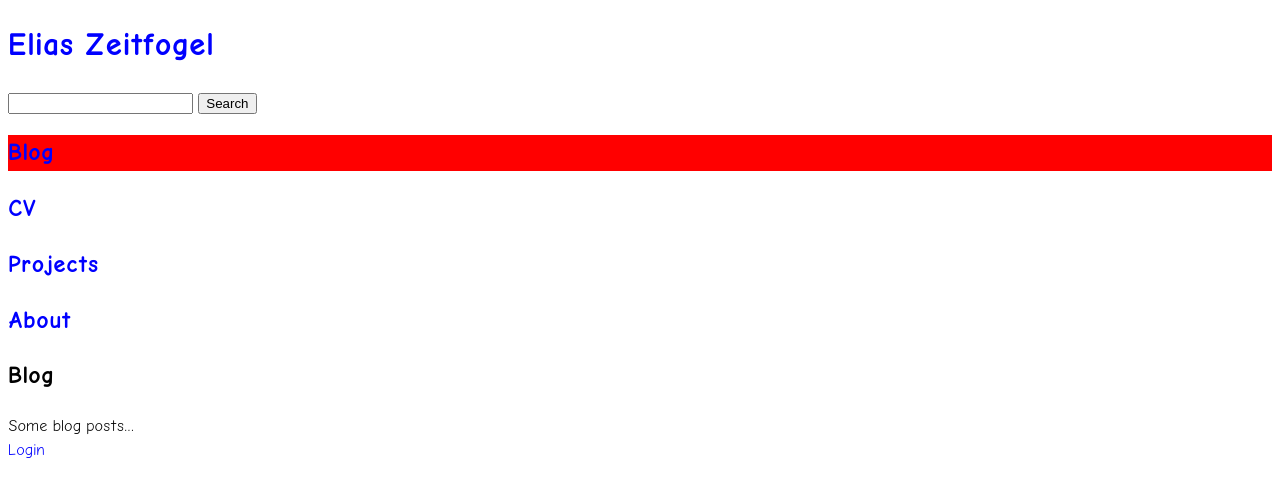
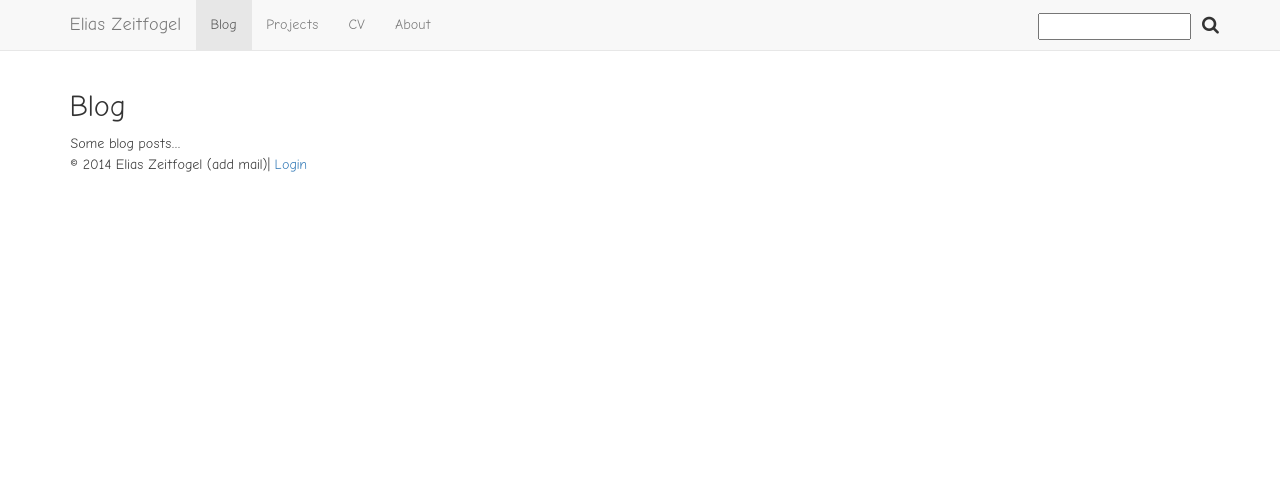
Before and after one commit to niijv/webvita-heroku, a Flask app: page / in a window 1280 px wide. Shown: the top 497 px of the page. Run offline with Flask 2, Linux system fonts and the light colour scheme; some libraries are stand-ins or nearby versions.

Commit message:
Added bootstrap styling

```diff
--- /dev/null
+++ b/static/css/font.css
@@ -0,0 +1,158 @@
+/* ==========================================================================
+   IMPLEMENTATION
+   ========================================================================== */
+
+body {
+    font-family: 'Comic Neue', sans-serif;
+    font-weight: 300;
+    font-size: 14px;
+    line-height: 1.5;
+    /* Enable a font's kerning: http://stackoverflow.com/questions/15160897/font-feature-settings-what-is-the-correct-syntax */
+    font-feature-settings: "kern";
+    -moz-font-feature-settings: "kern";
+    -webkit-font-feature-settings: "kern";
+}
+
+
+/*
+
+ 	font-weight: 100; Comic Neue Light
+ 	font-weight: 300; Comic Neue Regular
+ 	font-weight: 700; Comic Neue Bold
+	font-style: oblique; for the oblique equivalents.
+
+  Change 'Comic Neue' to 'Comic Neue Angular' for the Angular variants
+  For example Comic Neue Angular Bold Oblique would be:
+
+ 	body {
+		font-family: 'Comic Neue Angular', sans-serif;
+		font-style: oblique;
+		font-weight: 700;
+    font-size: 1em;
+    line-height: 1.5;
+ 	}
+	or in shorthand: body { font: oblique 700 1em/1.5 'Comic Neue Angular', sans-serif; }
+
+*/
+
+/* ==========================================================================
+   FONT STACK
+   ========================================================================== */
+
+/*	@font-face format credit to Chris Coyier http://css-tricks.com/snippets/css/using-font-face/ */
+/*	And John, Kevin & Sven Read http://www.newnet-soft.com/blog/csstypography */
+/*	An old but still great article on @font-face performance http://www.stevesouders.com/blog/2009/10/13/font-face-and-performance/ */
+
+@font-face {
+  font-family: 'Comic Neue';
+  src: url('../static/fonts/ComicNeue-Light.eot'); /* IE9 Compat Modes */
+  src: url('../static/fonts/ComicNeue-Light.eot?#iefix') format('embedded-opentype'), /* IE6-IE8 */
+       url('../static/fonts/ComicNeue-Light.woff') format('woff'), /* Modern Browsers */
+       url('../static/fonts/ComicNeue-Light.ttf')  format('truetype'); /* Safari, Android, iOS */
+  font-weight: 100;
+}
+
+@font-face {
+  font-family: 'Comic Neue';
+  src: url('../static/fonts/ComicNeue-Light-Oblique.eot'); /* IE9 Compat Modes */
+  src: url('../static/fonts/ComicNeue-Light-Oblique.eot?#iefix') format('embedded-opentype'), /* IE6-IE8 */
+       url('../static/fonts/ComicNeue-Light-Oblique.woff') format('woff'), /* Modern Browsers */
+       url('../static/fonts/ComicNeue-Light-Oblique.ttf')  format('truetype'); /* Safari, Android, iOS */
+  font-weight: 100;
+  font-style: oblique;
+}
+
+@font-face {
+  font-family: 'Comic Neue';
+  src: url('../static/fonts/ComicNeue-Regular.eot'); /* IE9 Compat Modes */
+  src: url('../static/fonts/ComicNeue-Regular.eot?#iefix') format('embedded-opentype'), /* IE6-IE8 */
+       url('../static/fonts/ComicNeue-Regular.woff') format('woff'), /* Modern Browsers */
+       url('../static/fonts/ComicNeue-Regular.ttf')  format('truetype'); /* Safari, Android, iOS */
+  font-weight: 300;
+}
+
+@font-face {
+  font-family: 'Comic Neue';
+  src: url('../static/fonts/ComicNeue-Regular-Oblique.eot'); /* IE9 Compat Modes */
+  src: url('../static/fonts/ComicNeue-Regular-Oblique.eot?#iefix') format('embedded-opentype'), /* IE6-IE8 */
+       url('../static/fonts/ComicNeue-Regular-Oblique.woff') format('woff'), /* Modern Browsers */
+       url('../static/fonts/ComicNeue-Regular-Oblique.ttf')  format('truetype'); /* Safari, Android, iOS */
+  font-weight: 300;
+  font-style: oblique;
+}
+
+@font-face {
+  font-family: 'Comic Neue';
+  src: url('../static/fonts/ComicNeue-Bold.eot'); /* IE9 Compat Modes */
+  src: url('../static/fonts/ComicNeue-Bold.eot?#iefix') format('embedded-opentype'), /* IE6-IE8 */
+       url('../static/fonts/ComicNeue-Bold.woff') format('woff'), /* Modern Browsers */
+       url('../static/fonts/ComicNeue-Bold.ttf')  format('truetype'); /* Safari, Android, iOS */
+  font-weight: 700;
+}
+
+@font-face {
+  font-family: 'Comic Neue';
+  src: url('../static/fonts/ComicNeue-Bold-Oblique.eot'); /* IE9 Compat Modes */
+  src: url('../static/fonts/ComicNeue-Bold-Oblique.eot?#iefix') format('embedded-opentype'), /* IE6-IE8 */
+       url('../static/fonts/ComicNeue-Bold-Oblique.woff') format('woff'), /* Modern Browsers */
+       url('../static/fonts/ComicNeue-Bold-Oblique.ttf')  format('truetype'); /* Safari, Android, iOS */
+  font-weight: 700;
+  font-style: oblique;
+}
+
+@font-face {
+  font-family: 'Comic Neue Angular';
+  src: url('../static/fonts/ComicNeue-Angular-Light.eot'); /* IE9 Compat Modes */
+  src: url('../static/fonts/ComicNeue-Angular-Light.eot?#iefix') format('embedded-opentype'), /* IE6-IE8 */
+       url('../static/fonts/ComicNeue-Angular-Light.woff') format('woff'), /* Modern Browsers */
+       url('../static/fonts/ComicNeue-Angular-Light.ttf')  format('truetype'); /* Safari, Android, iOS */
+  font-weight: 100;
+}
+
+@font-face {
+  font-family: 'Comic Neue Angular';
+  src: url('../static/fonts/ComicNeue-Angular-Light-Oblique.eot'); /* IE9 Compat Modes */
+  src: url('../static/fonts/ComicNeue-Angular-Light-Oblique.eot?#iefix') format('embedded-opentype'), /* IE6-IE8 */
+       url('../static/fonts/ComicNeue-Angular-Light-Oblique.woff') format('woff'), /* Modern Browsers */
+       url('../static/fonts/ComicNeue-Angular-Light-Oblique.ttf')  format('truetype'); /* Safari, Android, iOS */
+  font-weight: 100;
+  font-style: oblique;
+}
+
+@font-face {
+  font-family: 'Comic Neue Angular';
+  src: url('../static/fonts/ComicNeue-Angular-Regular.eot'); /* IE9 Compat Modes */
+  src: url('../static/fonts/ComicNeue-Angular-Regular.eot?#iefix') format('embedded-opentype'), /* IE6-IE8 */
+       url('../static/fonts/ComicNeue-Angular-Regular.woff') format('woff'), /* Modern Browsers */
+       url('../static/fonts/ComicNeue-Angular-Regular.ttf')  format('truetype'); /* Safari, Android, iOS */
+  font-weight: 300;
+}
+
+@font-face {
+  font-family: 'Comic Neue Angular';
+  src: url('../static/fonts/ComicNeue-Angular-Regular-Oblique.eot'); /* IE9 Compat Modes */
+  src: url('../static/fonts/ComicNeue-Angular-Regular-Oblique.eot?#iefix') format('embedded-opentype'), /* IE6-IE8 */
+       url('../static/fonts/ComicNeue-Angular-Regular-Oblique.woff') format('woff'), /* Modern Browsers */
+       url('../static/fonts/ComicNeue-Angular-Regular-Oblique.ttf')  format('truetype'); /* Safari, Android, iOS */
+  font-weight: 300;
+  font-style: oblique;
+}
+
+@font-face {
+  font-family: 'Comic Neue Angular';
+  src: url('../static/fonts/ComicNeue-Angular-Bold.eot'); /* IE9 Compat Modes */
+  src: url('../static/fonts/ComicNeue-Angular-Bold.eot?#iefix') format('embedded-opentype'), /* IE6-IE8 */
+       url('../static/fonts/ComicNeue-Angular-Bold.woff') format('woff'), /* Modern Browsers */
+       url('../static/fonts/ComicNeue-Angular-Bold.ttf')  format('truetype'); /* Safari, Android, iOS */
+  font-weight: 700;
+}
+
+@font-face {
+  font-family: 'Comic Neue Angular';
+  src: url('../static/fonts/ComicNeue-Angular-Bold-Oblique.eot'); /* IE9 Compat Modes */
+  src: url('../static/fonts/ComicNeue-Angular-Bold-Oblique.eot?#iefix') format('embedded-opentype'), /* IE6-IE8 */
+       url('../static/fonts/ComicNeue-Angular-Bold-Oblique.woff') format('woff'), /* Modern Browsers */
+       url('../static/fonts/ComicNeue-Angular-Bold-Oblique.ttf')  format('truetype'); /* Safari, Android, iOS */
+  font-weight: 700;
+  font-style: oblique;
+}
--- /dev/null
+++ b/static/css/style.css
@@ -0,0 +1,18 @@
+body {
+    padding-top: 70px;
+}
+
+input[type="submit"] {
+    font-family: FontAwesome;
+    font-size: 1.3em;
+}
+
+.search {
+    border: none;
+    background-color: #f8f8f8;
+    position:relative;
+}
+
+.navbar-nav>li>form {
+    padding-top: 10px;
+}
--- a/templates/layout.html
+++ b/templates/layout.html
@@ -1,9 +1,11 @@
-<!doctype html>
+<!DOCTYPE html>
+<html lang="en">
     <head>
         <meta charset="utf-8">
-    <meta name="description" content="Elias Zeitfogel">
+        <meta name="description" content="Webvita and personal blog of Elias Zeitfogel">
         <meta name="author" content="Elias Zeitfogel">
-    <meta name="viewport" content="width=device-width, initial-scale=1, maximum-scale=1">
+        <meta http-equiv="X-UA-Compatible" content="IE=edge">
+        <meta name="viewport" content="width=device-width, initial-scale=1">
 
         <meta http-equiv="cache-control" content="max-age=0" />
         <meta http-equiv="cache-control" content="no-cache" />
@@ -11,30 +13,48 @@
         <meta http-equiv="expires" content="Tue, 01 Jan 1980 1:00:00 GMT" />
         <meta http-equiv="pragma" content="no-cache" />
 
-    <link rel=stylesheet type=text/css href="{{ url_for('static', filename='style.css') }}">
-    <link rel=stylesheet type=text/css href="{{ url_for('static', filename='font.css') }}">
+        <link href="//netdna.bootstrapcdn.com/font-awesome/4.1.0/css/font-awesome.min.css" rel="stylesheet">
+        <link href="//netdna.bootstrapcdn.com/bootstrap/3.0.0/css/bootstrap.min.css" rel="stylesheet">
 
-    <title>Elias Zeitfogel</title>
+
+        <link rel=stylesheet type=text/css href="{{ url_for('static', filename='css/style.css') }}">
+        <link rel=stylesheet type=text/css href="{{ url_for('static', filename='css/font.css') }}">
+
+        <title>Webvita - Elias Zeitfogel</title>
     </head>
 
     <body>
-    <div id="page">
-         <h1> <a href="{{ url_for('show_blog') }}">Elias Zeitfogel</a></h1>
-
+        <nav class="navbar navbar-default navbar-fixed-top" role="navigation">
+            <div class="container">
+                <div class="navbar-header">
+                    <button type="button" class="navbar-toggle" data-toggle="collapse" data-target=".navbar-collapse">
+                        <span class="sr-only">Toggle navigation</span>
+                        <i class="fa fa-bars fa-2x"></i>
+                    </button>
+                    <a class="navbar-brand" href="{{ url_for('show_blog') }}">Elias Zeitfogel</a>
+                </div>
+                <div class="navbar-collapse collapse">
+                    <ul class="nav navbar-nav">
+                        <li {% if request.path == '/' %} class="active" {% endif %}><a href="{{ url_for('show_blog') }}">Blog</a></li>
+                        <li {% if request.path == '/projects' %} class="active" {% endif %}><a href="{{ url_for('show_projects') }}">Projects</a></li>
+                        <li {% if request.path == '/cv' %} class="active" {% endif %}><a href="{{ url_for('show_cv') }}">CV</a></li>
+                        <li {% if request.path == '/about' %} class="active" {% endif %}><a href="{{ url_for('show_about') }}">About</a></li>
+                    </ul>
+                    <ul class="nav navbar-nav navbar-right">
+                        <li>
                             <form id="search" action="{{ url_for('search') }}" method="POST" accept-charset="utf-8">
                                 <!--<label for="searchbar">Search this site:</label>-->
                                 <input type="text" name="searchterms">
                                 <!--<label for="submit" value="Search"></label>-->
-            <input type="submit" value="Search">
+                                <input type="submit" class="search" value="&#xf002;">
                             </form>
+                        </li>
+                    </ul>
+                </div>
+            </div>
+        </nav>
 
-         <div id="nav">
-            <h2 {% if request.path == '/' %} class="selected" {% endif %}> <a href="{{ url_for('show_blog') }}">Blog</a></h2>
-            <h2 {% if request.path == '/cv' %} class="selected" {% endif %}> <a href="{{ url_for('show_cv') }}">CV</a></h2>
-            <h2 {% if request.path == '/projects' %} class="selected" {% endif %}> <a href="{{ url_for('show_projects') }}">Projects</a></h2>
-            <h2 {% if request.path == '/about' %} class="selected" {% endif %}> <a href="{{ url_for('show_about') }}">About</a></h2>
-        </div>
-
+       <section class="container">
              {% with messages = get_flashed_messages(with_categories=true) %}
                 {% if messages %}
                     <ul class=flashes>
@@ -44,12 +64,14 @@
                     </ul>
                 {% endif %}
             {% endwith %}
+            {% block body %}{% endblock %}
+        </section>
 
-        <div class=subpage>
-            {% block body %}{% endblock %}
-        </div>
-    </div>
-    <div id="footer">
-        {% if not session.logged_in %} <a href="{{ url_for('login') }}">Login</a> {% elif session.logged_in %} <a href="{{url_for('logout') }}">Logout</a> | <a href="{{ url_for('dashboard') }}">Dashboard</a> {% endif %}
-    </div>
+        <footer class="container">
+            &#169; <script>document.write(new Date().getFullYear())</script> Elias Zeitfogel (add mail)|{% if not session.logged_in %} <a href="{{ url_for('login') }}">Login</a> {% elif session.logged_in %} <a href="{{url_for('logout') }}">Logout</a> | <a href="{{ url_for('dashboard') }}">Dashboard</a> {% endif %}
+        </footer>
+
+        <script src="https://ajax.googleapis.com/ajax/libs/jquery/1.11.0/jquery.min.js"></script>
+        <script src="//netdna.bootstrapcdn.com/bootstrap/3.0.0/js/bootstrap.min.js"></script>
     </body>
+</html>
--- a/wv.py
+++ b/wv.py
@@ -9,11 +9,9 @@ from flask import Flask, request, session, redirect, url_for, abort, render_temp
 from flask.ext.sqlalchemy import SQLAlchemy
 
 app = Flask(__name__)
+
 #config
-app.secret_key= "very secret"
-app.debug = True
-
-#app.config['SQLALCHEMY_DATABASE_URI'] = os.environ['DATABASE_URL']
+app.config.from_pyfile('wv.cfg')
 
 #db = SQLAlchemy(app)
 
```
Also changed, not shown: wv.cfg (added, +7 -0 lines). Lines whose indentation alone changed are shown as unchanged.
